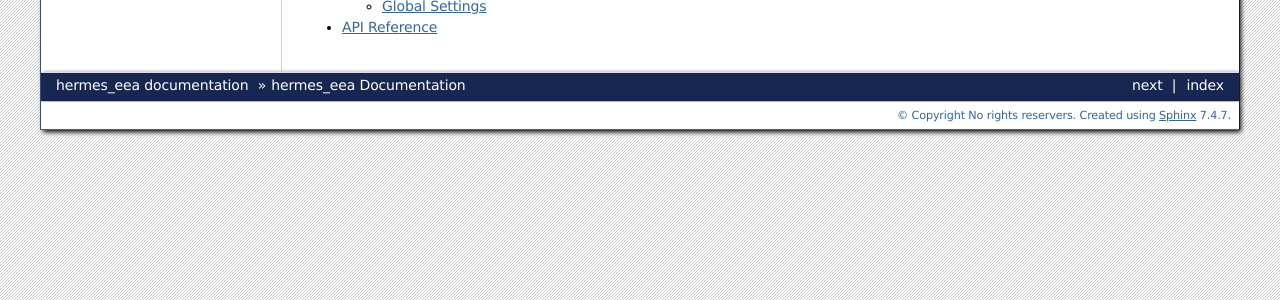
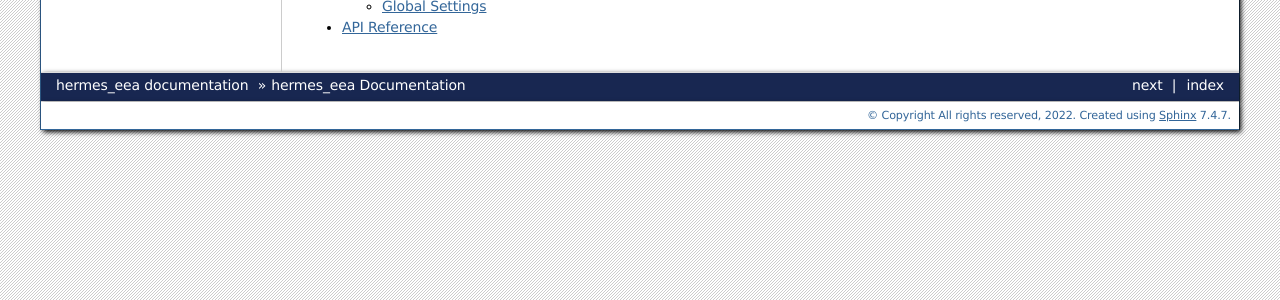
Before and after one commit to HERMES-SOC/hermes_eea, a Sphinx documentation site: the page built from docs/index.rst, in a window 1280 px wide. Shown: the part 591-891 px from the top of the page. Built offline with Sphinx 7.4.7, drawn with Linux system fonts in a browser that asks for light colours; the version number could not be read and is left out.

Commit message:
fix on copyright

```diff
--- a/docs/conf.py
+++ b/docs/conf.py
@@ -12,7 +12,7 @@
 # -- Project information -----------------------------------------------------
 
 project = "hermes_eea"
-copyright = "No rights reservers"
+copyright = "All rights reserved, 2022"
 author = "The HERMES EEA Team"
 
 # The full version, including alpha/beta/rc tags
@@ -104,12 +104,12 @@
 # The theme to use for HTML and HTML Help pages.  See the documentation for
 # a list of builtin themes.
 html_theme = "bizstyle"
-html_static_path = ['_static']
+html_static_path = ["_static"]
 
-html_logo = 'logo/hermes_logo.png'
-html_favicon = 'logo/favicon.ico'
+html_logo = "logo/hermes_logo.png"
+html_favicon = "logo/favicon.ico"
 html_css_files = [
-    'css/custom.css',
+    "css/custom.css",
 ]
 # Add any paths that contain custom static files (such as style sheets) here,
 # relative to this directory. They are copied after the builtin static files,
```
